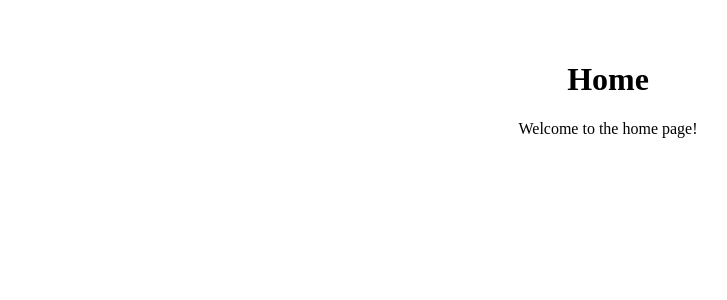
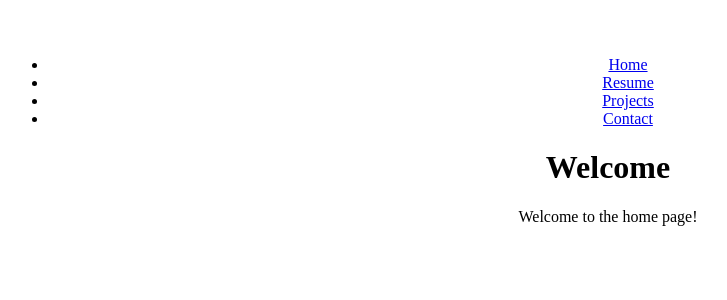
Before and after one commit to b3hold23/portfolio, a React (Vite) app: page / in a window 1280 px wide. Shown: the top 300 px of the page, without its empty margins (32-759 px from the left). Built offline with nearby package versions, Linux system fonts and the light colour scheme.

Commit message:
added all pages

```diff
--- a/src/App.jsx
+++ b/src/App.jsx
@@ -1,12 +1,14 @@
 import { Outlet } from 'react-router-dom';
 
 import './App.css';
+import NavBar from './components/nav';
 
 function App() {
   return (
-    <>
+    <div>
+      <NavBar />
       <Outlet />
-    </>
+    </div>
   );
 }
 
--- /dev/null
+++ b/src/components/nav.jsx
@@ -0,0 +1,14 @@
+const NavBar = () => {
+    return (
+        <nav>
+            <ul>
+                <li><a href="/">Home</a></li>
+                <li><a href="/resume">Resume</a></li>
+                <li><a href="/projects">Projects</a></li>
+                <li><a href="/contact">Contact</a></li>
+            </ul>
+        </nav>
+    );
+}
+
+export default NavBar;
--- /dev/null
+++ b/src/pages/contact.jsx
@@ -0,0 +1,10 @@
+const Contact = () => {
+    return (
+        <>
+        <h1>Contact me</h1>
+        <p>Here will be all of my contact information</p>
+        </>
+    );
+}
+
+export default Contact;
--- a/src/pages/home.jsx
+++ b/src/pages/home.jsx
@@ -1,7 +1,8 @@
+
 const Home = () => {
     return (
         <div>
-        <h1>Home</h1>
+        <h1>Welcome</h1>
         <p>Welcome to the home page!</p>
         </div>
     );
--- /dev/null
+++ b/src/pages/projects.jsx
@@ -0,0 +1,10 @@
+const Projects = () => {
+    return (
+        <>
+        <h1>Projects</h1>
+        <p>My projects will go here.</p>
+        </>
+    );
+}
+
+export default Projects;
--- /dev/null
+++ b/src/pages/resume.jsx
@@ -0,0 +1,10 @@
+const Resume = () => {
+    return (
+        <div>
+            <h1>Resume</h1>
+            <p>My resume will go here.</p>
+        </div>
+    );
+}
+
+export default Resume;
```
Also changed, not shown: src/main.jsx (+15 -0 lines).
